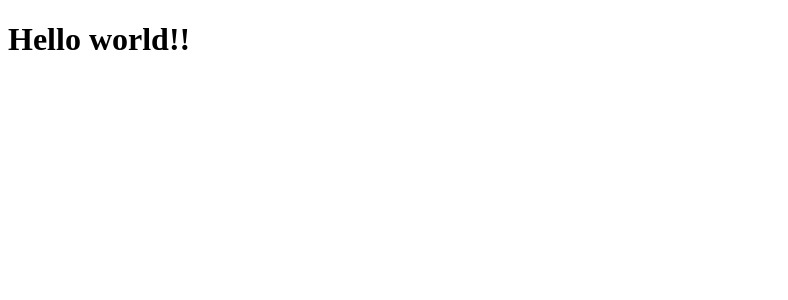
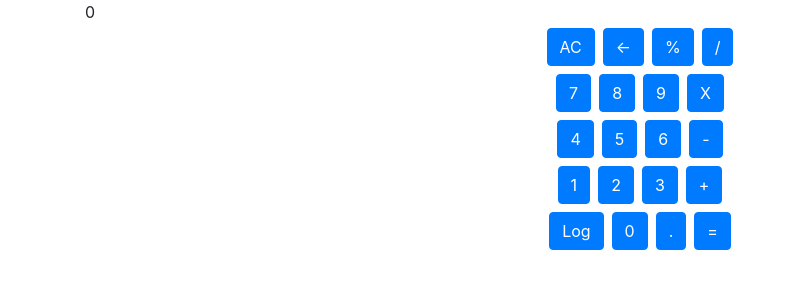
Before and after one commit to akass1985/calculator, a React (Create React App) app: page / in a window 1280 px wide. Shown: the top 300 px of the page, without its empty margins (0-788 px from the left). Built offline with nearby package versions, Linux system fonts and the light colour scheme.

Commit message:
Уже немного считает

```diff
--- a/package.json
+++ b/package.json
@@ -3,11 +3,14 @@
   "version": "0.1.0",
   "private": true,
   "dependencies": {
+    "bootstrap": "^4.3.1",
     "react": "^16.11.0",
+    "react-bootstrap": "^1.0.0-beta.14",
     "react-dom": "^16.11.0",
     "react-redux": "^7.1.1",
     "react-scripts": "3.2.0",
-    "redux": "^4.0.4"
+    "redux": "^4.0.4",
+    "redux-devtools-extension": "^2.13.8"
   },
   "scripts": {
     "start": "react-scripts start",
--- /dev/null
+++ b/src/actions/index.js
@@ -0,0 +1,6 @@
+let nextTodoId = 0
+
+export const op = value => ({
+    type: 'OP',
+    value
+})
--- a/src/components/App.js
+++ b/src/components/App.js
@@ -1,10 +1,25 @@
 import React from 'react';
+import Display from './Display'
+import NumPad from '../containers/NumPad'
+import Container from 'react-bootstrap/Container'
+import Row from 'react-bootstrap/Row'
+import Col from 'react-bootstrap/Col'
 
 const App = () => {
   return (
-    <div className="App">
-        <h1>Hello world!!</h1>
-    </div>
+        <Container>
+            <Row>
+                <Col>
+                    <Display value="0"/>
+                </Col>
+            </Row>
+            <Row>
+                <Col>
+                    <NumPad />
+                </Col>
+            </Row>
+        </Container>
+
   )
 }
 
--- /dev/null
+++ b/src/components/CalcButton.js
@@ -0,0 +1,19 @@
+import React from 'react';
+import Button from 'react-bootstrap/Button'
+import Col from 'react-bootstrap/Col'
+
+const CalcButton = ({title, action}) => {
+  return (
+    <div class="justify-content-center">
+        <Col className="col p-1">
+            <Button
+                onClick={action}
+                variant="primary">
+                {title}
+            </Button>
+        </Col>
+    </div>
+  )
+}
+
+export default CalcButton
--- /dev/null
+++ b/src/components/Display.js
@@ -0,0 +1,11 @@
+import React from 'react';
+
+const Display = ({value}) => {
+  return (
+        <div id="result">
+            {value}
+        </div>
+  )
+}
+
+export default Display
--- /dev/null
+++ b/src/containers/NumPad.js
@@ -0,0 +1,45 @@
+import React from 'react';
+import Container from 'react-bootstrap/Container'
+import Row from 'react-bootstrap/Row'
+import CalcButton from '../components/CalcButton'
+import { connect } from 'react-redux'
+import { op } from '../actions'
+
+const NumPad = ({dispatch}) => {
+  return (
+    <Container>
+        <Row className="justify-content-center">
+            <CalcButton title="AC" action={() => dispatch(op('AC'))} />
+            <CalcButton title="<-" action={() => dispatch(op('<-'))} />
+            <CalcButton title="%" action={() => dispatch(op('%'))} />
+            <CalcButton title="/" action={() => dispatch(op('/'))} />
+        </Row>
+        <Row className="justify-content-center">
+            <CalcButton title="7" action={() => dispatch(op('7'))} />
+            <CalcButton title="8" action={() => dispatch(op('8'))} />
+            <CalcButton title="9" action={() => dispatch(op('9'))} />
+            <CalcButton title="X" action={() => dispatch(op('*'))} />
+        </Row>
+        <Row className="justify-content-center">
+            <CalcButton title="4" action={() => dispatch(op('4'))} />
+            <CalcButton title="5" action={() => dispatch(op('5'))} />
+            <CalcButton title="6" action={() => dispatch(op('6'))} />
+            <CalcButton title="-" action={() => dispatch(op('-'))} />
+        </Row>
+        <Row className="justify-content-center">
+            <CalcButton title="1" action={() => dispatch(op('1'))} />
+            <CalcButton title="2" action={() => dispatch(op('2'))} />
+            <CalcButton title="3" action={() => dispatch(op('3'))} />
+            <CalcButton title="+" action={() => dispatch(op('+'))} />
+        </Row>
+        <Row className="justify-content-center">
+            <CalcButton title="Log"  />
+            <CalcButton title="0" action={() => dispatch(op('0'))} />
+            <CalcButton title="." action={() => dispatch(op('.'))} />
+            <CalcButton title="=" action={() => dispatch(op('='))} />
+        </Row>
+    </Container>
+  )
+}
+
+export default connect()(NumPad)
--- a/src/index.js
+++ b/src/index.js
@@ -5,7 +5,11 @@ import { Provider } from 'react-redux'
 import App from './components/App';
 import rootReducer from './reducers'
 
-const store = createStore(rootReducer)
+import 'bootstrap/dist/css/bootstrap.min.css';
+
+const store = createStore(
+        rootReducer,
+        window.__REDUX_DEVTOOLS_EXTENSION__ && window.__REDUX_DEVTOOLS_EXTENSION__())
 
 render(
         <Provider store={store}>
--- a/src/reducers/index.js
+++ b/src/reducers/index.js
@@ -1,4 +1,6 @@
 import { combineReducers } from 'redux'
+import operations from './operations'
 
 export default combineReducers({
+  operations
 })
--- /dev/null
+++ b/src/reducers/operations.js
@@ -0,0 +1,58 @@
+const initialState = {
+    v1: '0',
+    op: '+',
+    v2: '',
+    res: 0
+}
+
+const digits = ['0','1','2','3','4','5','6','7','8','9','.']
+const simpleOprs = ['+', '-', '*', '/', '=']
+const extOprs = ['%', 'AC', '<-']
+
+const operations = (state = initialState, action) => {
+    switch (action.type) {
+        case 'OP':
+            if (digits.indexOf(action.value) > -1) {
+                return Object.assign(
+                        {},
+                        state,
+                        {
+                            v2: `${state.v2}${action.value}`
+                        })
+            } else if (simpleOprs.indexOf(action.value) > -1) {
+                if (state.op !== ''){
+                    if (state.op !== action.value){
+                        return Object.assign(
+                                {},
+                                state,
+                                {
+                                    v1: eval(`${state.v1}${state.op}${state.v2}`),
+                                    op: '',
+                                    v2: ''
+
+                                })
+                    } else {
+                        return Object.assign(
+                                {},
+                                state,
+                                {
+                                    v1: state.v2,
+                                    op: action.value,
+                                    v2: ''
+                                })
+                    }
+                } else {
+                    return Object.assign(
+                            {},
+                            state,
+                            {
+                                op: action.value
+                            })
+                        }
+                    }
+        default:
+          return state
+          }
+    }
+
+export default operations
```
Also changed, not shown: 2 other files (tests, documents, lock files or other folders).
